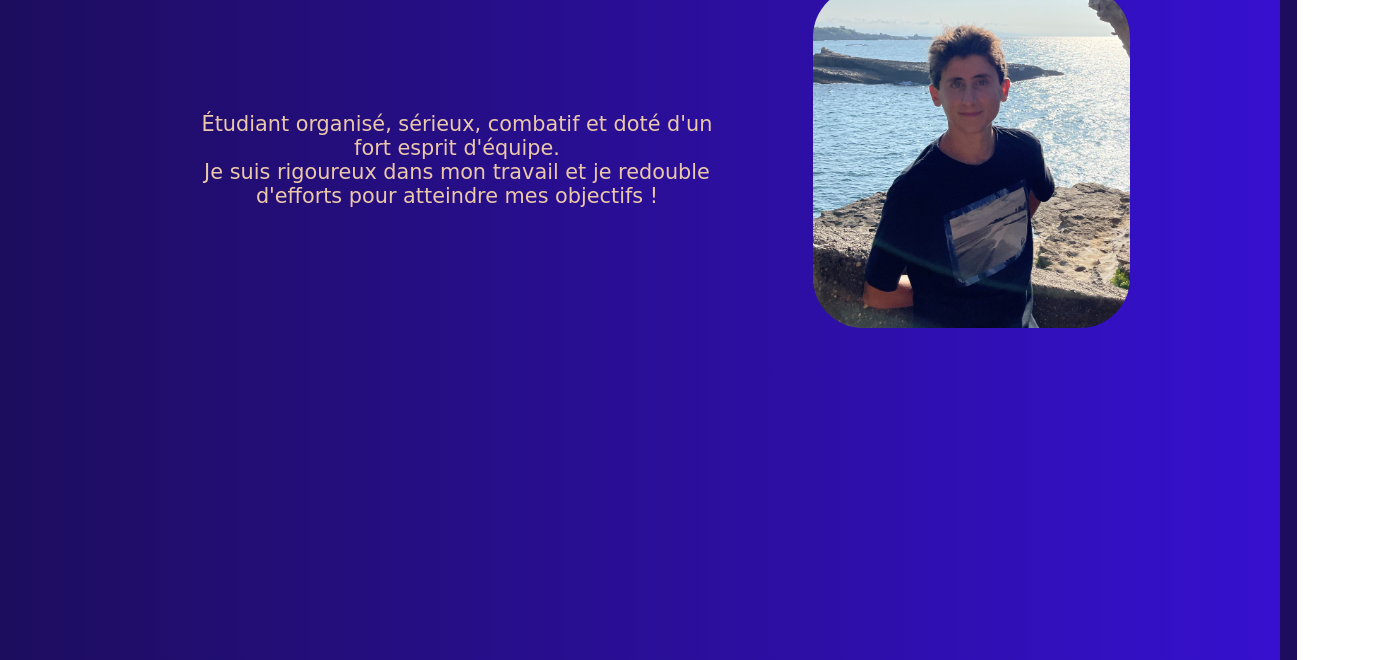
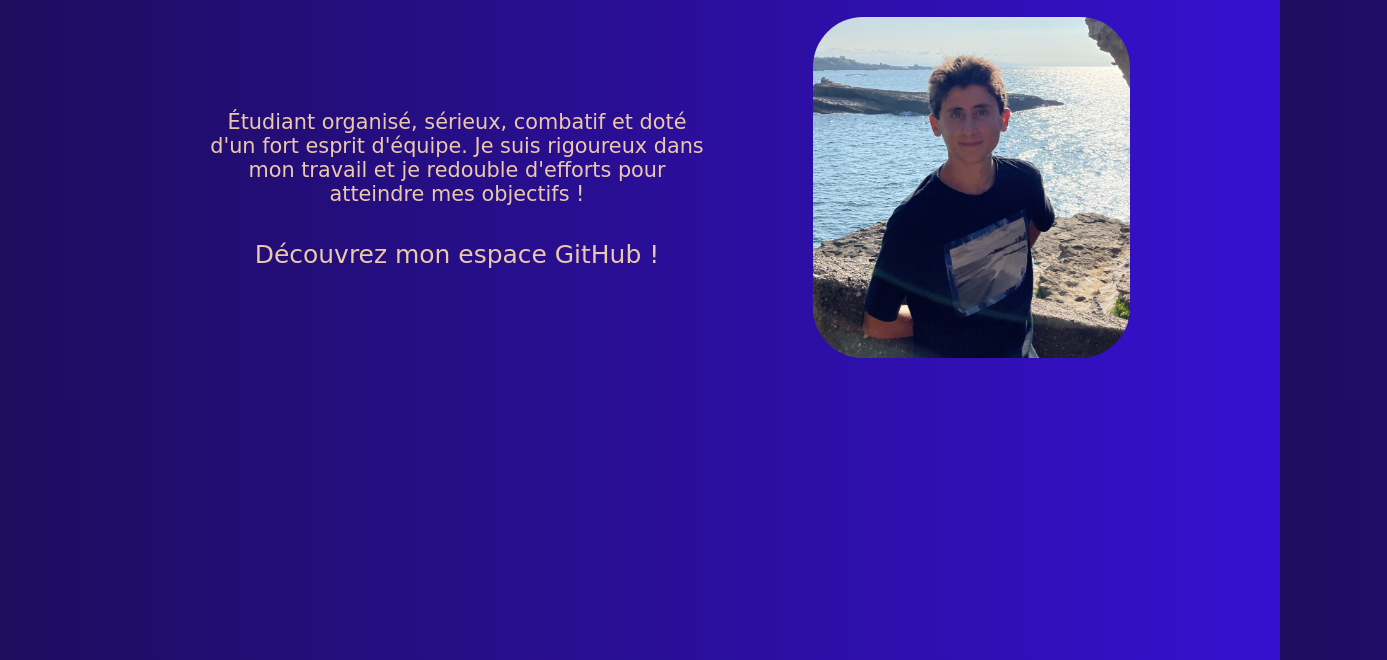
Before and after one commit to Nicolas-Conguisti/Portfolio, a plain HTML site: page index.html in a window 1280 px wide. Shown: the part 140-800 px from the top of the page, 1387 px wide, since content can reach past the window. Drawn offline with Linux system fonts and the light colour scheme; a web font is replaced by a local one.

Commit message:
feat : Changement du nom du CV et ajout du lien github

```diff
--- a/assets/styles/style.css
+++ b/assets/styles/style.css
@@ -38,7 +38,7 @@ main{
 .global_texte{
     color:rgb(235, 200, 169);
     font-family: 'Alkatra', cursive;
-    margin: 0;
+    margin: 10px;
 }
 
 .global_liens{
@@ -59,10 +59,10 @@ main{
 
 .global_main_container_content{
     width: 65%;
-    display: flex;
     align-items: center;
     text-align: center;
     padding: 5%;
+    margin : auto;
 }
 
 .global_main_content{
--- a/index.html
+++ b/index.html
@@ -25,9 +25,12 @@
     <main>
         <article class="global_main_container_content">
             <p class="global_texte global_main_content">
-                Étudiant organisé, sérieux, combatif et doté d'un fort esprit d'équipe. </br>
-                Je suis rigoureux dans mon travail et je redouble d'efforts pour atteindre mes objectifs !
+                Étudiant organisé, sérieux, combatif et doté d'un fort esprit d'équipe.
+                Je suis rigoureux dans mon travail et je redouble d'efforts pour atteindre mes objectifs ! </br> </br>
             </p>
+            <div class="global_texte global_main_content">
+                <a href="https://github.com/Nicolas-Conguisti" class="global_texte global_liens"> Découvrez mon espace GitHub !</a>
+            </div>
         </article>
         <article id="index_main_container_photoPresentation">
             <img id="index_main_photoPresentation" src="./assets/images/photo/photo_mer.jpg" alt="Photo de présentation">
```
Also changed, not shown: 1 other file.
